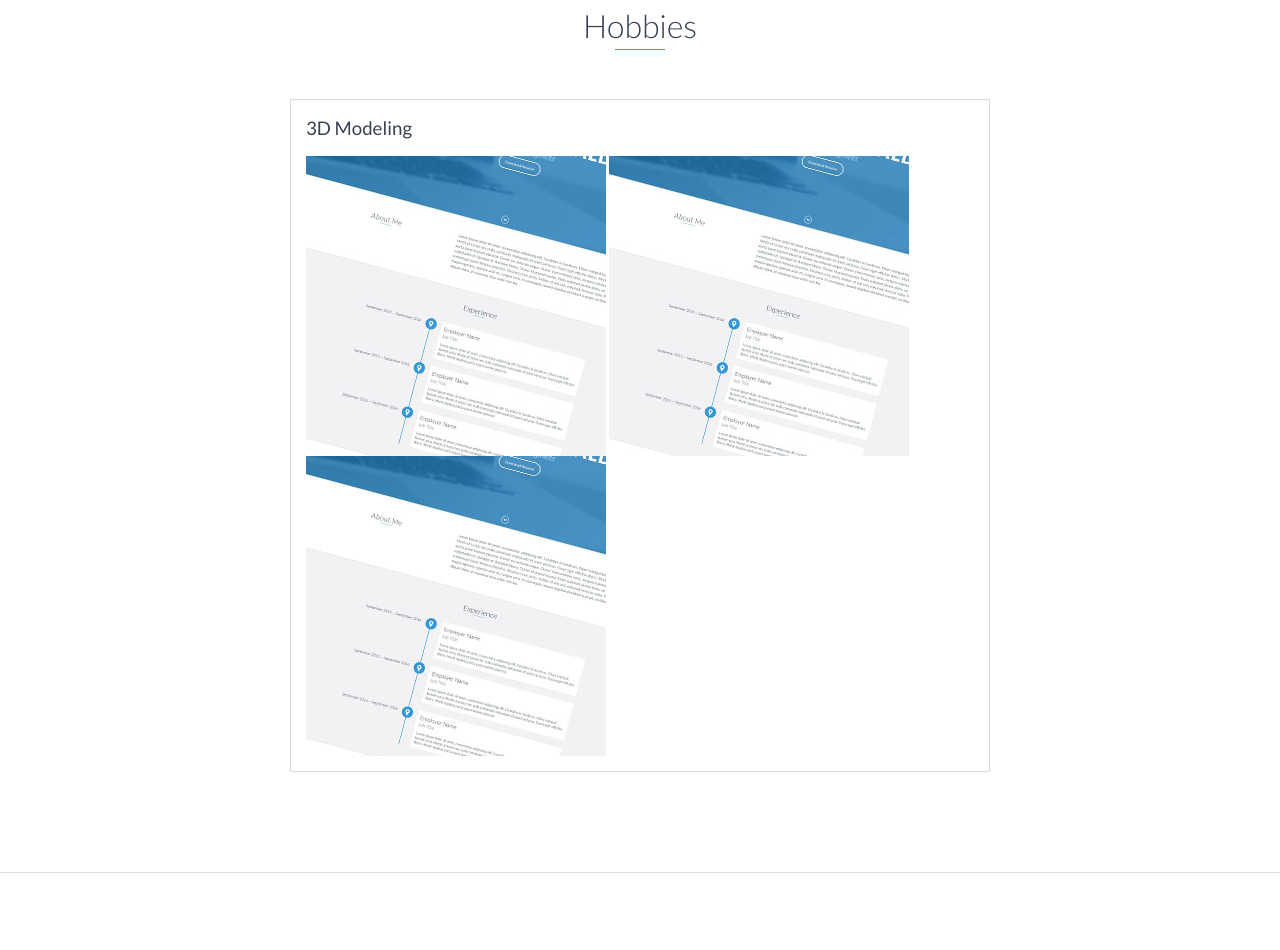
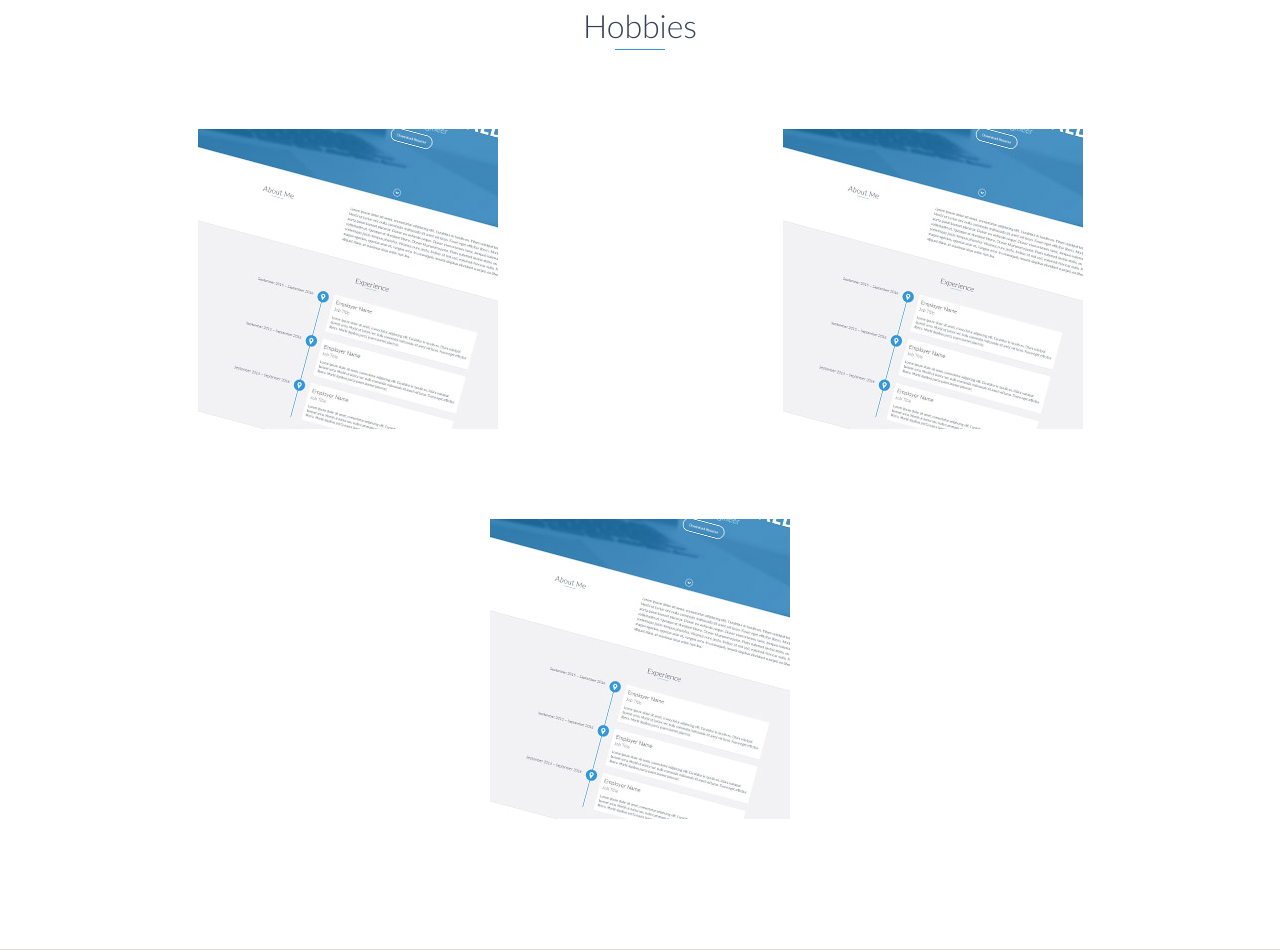
Before and after one commit to qusaizakir/qusaizakir-portfolio, a plain HTML site: page index.html in a window 1280 px wide. Shown: the part 1836-2786 px from the top of the page. Before the commit the page ends 2709 px from the top, so only its background shows below. Drawn offline with nearby package versions, Linux system fonts and the light colour scheme.

Commit message:
Update index.html

```diff
--- a/index.html
+++ b/index.html
@@ -109,18 +109,39 @@
 <div class="optional-section background">
     <h2 class="heading">Hobbies</h2>
 
-    <div class="optional-section-block">
-        <h3>3D Modeling</h3>
+<div class="container">
+            <div class="row">
+	      <div class="col-sm-6">
+                <div class="project no-image">
+                    <div class="project-info">
+                        <img src="images/project.jpg" />
+                    </div>
+                    <!-- End .project-info -->
+                 </div>
+		</div>
+                <!-- End .project -->
+		<div class="col-sm-6">
+                <div class="project no-image">
+                    <div class="project-info">
+			<img src="images/project.jpg" />
+                    </div>
+                    <!-- End .project-info -->
+                </div>
+                </div>
+	</div>
+                <!-- End .project -->
+	<div class="row">
+		<div class="col-sm-12">
+		<div class="project no-image">
+                    <div class="project-info">
+			<img src="images/project.jpg" />
+	 	    </div>
+                </div>
+		</div>
+                <!-- End .project -->
 
-         <img src="images/project.jpg" />
-	    <img src="images/project.jpg" />
-	    <img src="images/project.jpg" />
-
+            </div>
         </div>
-    </div>
-
-    </div>
-    <!-- End .optional-section-block -->
 
 </div>
 <!-- End .optional-section -->
```
